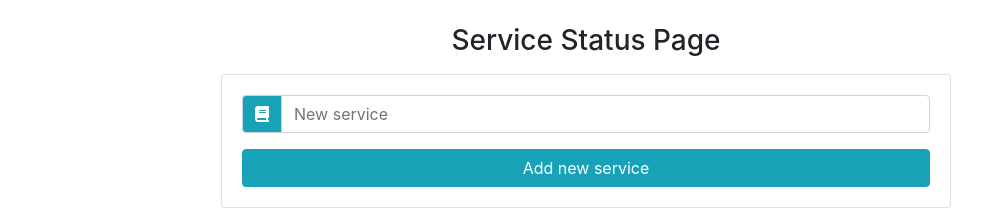
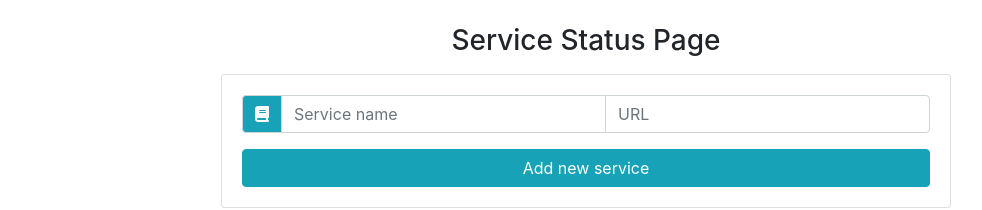
Before and after one commit to Sebelino/service-status-page, a React (Create React App) app in the folder src/main/frontend/: page / in a window 1280 px wide. Shown: the top 210 px of the page, without its empty margins (54-1036 px from the left). Built offline with nearby package versions, Linux system fonts and the light colour scheme; no server answers.

Commit message:
feat: Add second input for URL

```diff
--- a/src/main/frontend/src/components/ServiceInput.js
+++ b/src/main/frontend/src/components/ServiceInput.js
@@ -16,7 +16,14 @@ export default class ServiceInput extends Component {
                     <input
                         type="text"
                         className="form-control"
-                        placeholder="New service"
+                        placeholder="Service name"
+                        value={item}
+                        onChange={handleChange}
+                    />
+                    <input
+                        type="text"
+                        className="form-control"
+                        placeholder="URL"
                         value={item}
                         onChange={handleChange}
                     />
```
